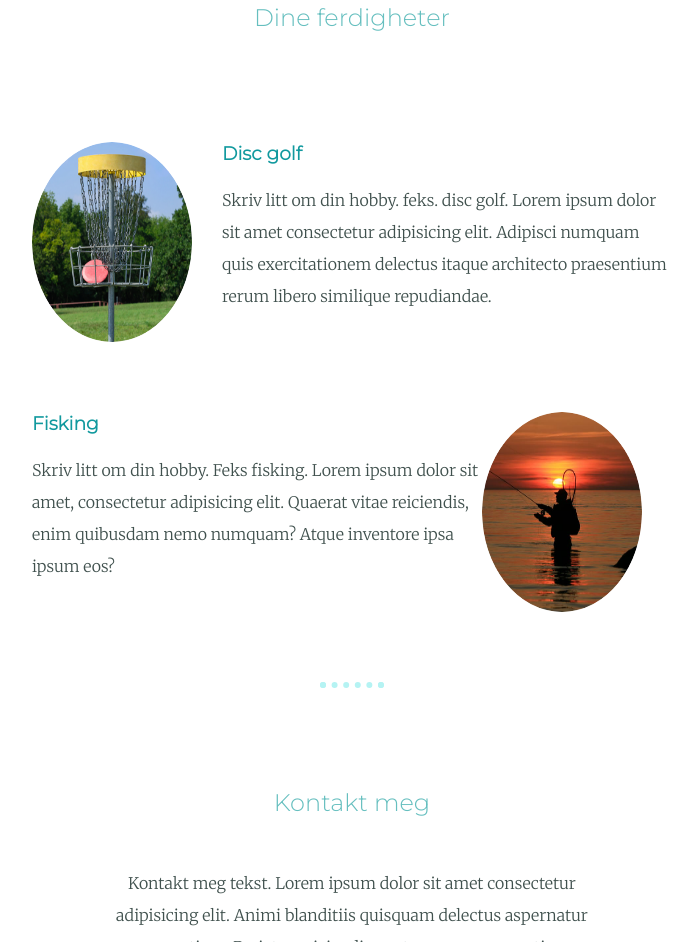
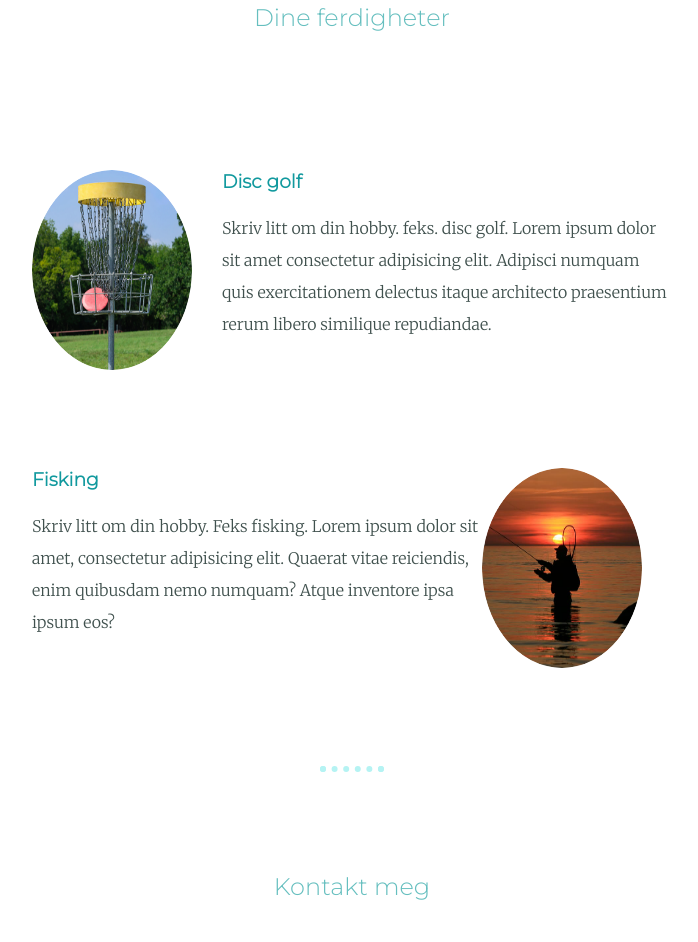
Before and after one commit to andreasd88/CCS---My-Site, a plain HTML site: page index.html in a window 1280 px wide. Shown: the part 1211-2153 px from the top of the page, without its empty margins (288-986 px from the left). Drawn offline with Linux system fonts and the light colour scheme.

Commit message:
margin skill-row

```diff
--- a/css/styles.css
+++ b/css/styles.css
@@ -73,7 +73,7 @@ a:hover {
 
 .skill-row {
   width: 50%;
-  margin: 100px auto 100px auto;
+  margin: 10% auto 10% auto;
   text-align: left;
 }
 
```
